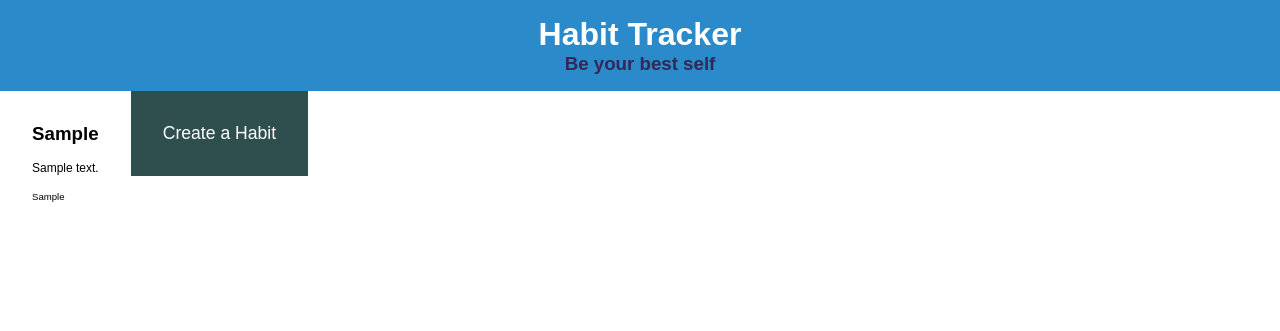
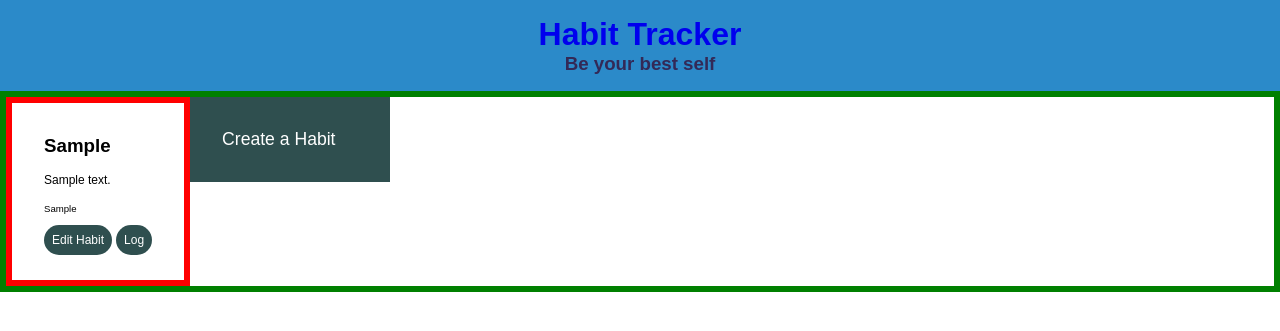
Before and after one commit to momentum-cohort-2020-01/habit-tracker-team-jersey, a Django app: page / in a window 1280 px wide. Shown: the top 331 px of the page. Run offline with Django 3.2, Linux system fonts and the light colour scheme; tables that the repository leaves empty hold one stand-in row (values such as "Sample post").

Commit message:
links on home page and some styling

```diff
--- a/config/urls.py
+++ b/config/urls.py
@@ -25,6 +25,8 @@ urlpatterns = [
     path('admin/', admin.site.urls),
     path('habit-tracker/<int:pk>', views.tracker, name='habit-tracker'),
     path('create-habit/', views.create_habit, name='create-habit'),
+    path('edit-habit/<int:pk>', views.edit_habit, name='edit-habit'),
+    path('delete-habit/', views.delete_habit, name='delete-habit'),
 
 
     # path('accounts/', include('registration.backends.default.urls')),
--- a/polls/Static/styles.css
+++ b/polls/Static/styles.css
@@ -39,14 +39,16 @@ h3 {
     flex-wrap: wrap;
     justify-content: flex-start;
     align-items: flex-start;
-    border: 6px green;
+    border: 6px solid green;
 }
 
 .habits {
     flex-flow: column;
-    border: 6px red;
+    border: 6px solid red;
     padding: 2rem;
     align-self: auto;
+    width: auto;
+    word-wrap: inherit;
 }
 
 .button-link {
@@ -56,6 +58,7 @@ h3 {
     font-family: Arial, Helvetica, sans-serif;
     align-self: right;
     font-size: 110%;
+    width: 200px;
     /* border-radius: 20%; */
 }
 
@@ -102,4 +105,15 @@ p {
 
 .form {
     padding: 2rem;
+    text-family: Arial, Helvetica, sans-serif;
 }
+
+.small-button {
+    color: white;
+    background-color: darkslategrey;
+    padding: .5rem;
+    font-family: Arial, Helvetica, sans-serif;
+    align-self: right;
+    font-size: 75%;
+    border-radius: 50px;
+}
--- a/polls/templates/base.html
+++ b/polls/templates/base.html
@@ -5,14 +5,15 @@
     <meta charset="UTF-8" />
     <meta name="viewport" content="width=device-width, initial-scale=1.0" />
 
-    <link rel="stylesheet" href="{% static 'styles.css' %}" /> {% block title %}
+    <link rel="stylesheet" href="{% static 'styles.css' %}" />
+    <script src="https://cdn.jsdelivr.net/npm/chart.js@2.9.3/dist/Chart.min.js"></script>{% block title %}
     <title>Habit Tracker Main</title>
     {% endblock %}
 </head>
 
 <header>
     <div class="header">
-        <h1>Habit Tracker</h1>
+        <h1><a href= "{% url "home" %}">Habit Tracker</a></h1>
         <h3 class='tagline'>Be your best self</h3>
     </div>
 </header>
--- a/polls/templates/core/create_habit.html
+++ b/polls/templates/core/create_habit.html
@@ -5,7 +5,9 @@
 
 <form class = 'form' action='' method="post">
     {% csrf_token %}
-    {{ form.as_table }}
+    <table class='form'>
+    {{ form.as_table}}
+    </table>
     <input type="submit" value="Submit">
 </form>
 
--- /dev/null
+++ b/polls/templates/core/edit_habit.html
@@ -0,0 +1,5 @@
+{% extends 'base.html'%}
+
+{% block content %}
+
+{% endblock %}
--- a/polls/templates/core/index.html
+++ b/polls/templates/core/index.html
@@ -7,6 +7,8 @@
         <h3>{{habit}}</h3>
         <div class='description'>{{habit.description |truncatewords:50}}</div>
         <div class='goal'>{{habit.daily_goal}}</div>
+        <a class="small-button" href={% url 'edit-habit' habit.pk %}>Edit Habit</a>
+        <a class="small-button" href='google.com'>Log</a>
     </div>
     {% endfor %}
     <a class="button-link" href={% url 'create-habit' %}>Create a Habit</a>
--- a/polls/views.py
+++ b/polls/views.py
@@ -3,9 +3,8 @@ from django.contrib.auth.decorators import login_required
 from .models import User, Habit, Tracker
 from .forms import HabitForm
 
+
 # @login_required
-
-
 def index(request):
     users = User.objects.all()
     habits = Habit.objects.all()
@@ -27,11 +26,34 @@ def tracker(request):
 
 
 def create_habit(request):
-    new_habit = Habit.objects.all()
     if request.method == 'POST':
         form = HabitForm(request.POST)
         if form.is_valid():
-            return redirect('home', pk=habit.pk)
+            habit = form.save()
+            return redirect("home", pk=habit.pk)
     else:
         form = HabitForm()
     return render(request, 'core/create_habit.html', {'form': form})
+
+
+def edit_habit(request, pk):
+    habit = get_object_or_404(Habit, pk=pk)
+    if request.method == 'POST':
+        form = HabitForm(request.POST, instance=habit)
+        if form.is_valid():
+            form.save()
+            return redirect('home', pk=habit.pk)
+    else:
+        form = HabitForm(instance=habit)
+
+    return render(request, 'core/edit_habit.html', {"form": form})
+
+
+def delete_habit(request, pk):
+    habit = get_object_or_404(Habit, pk=pk)
+    habit.delete()
+    return redirect('home')
+
+
+def log_progress(request, pk):
+    pass
```
Also changed, not shown: polls/templates/core/delete_habit.html (added), polls/templates/core/log_progress.html (added).
